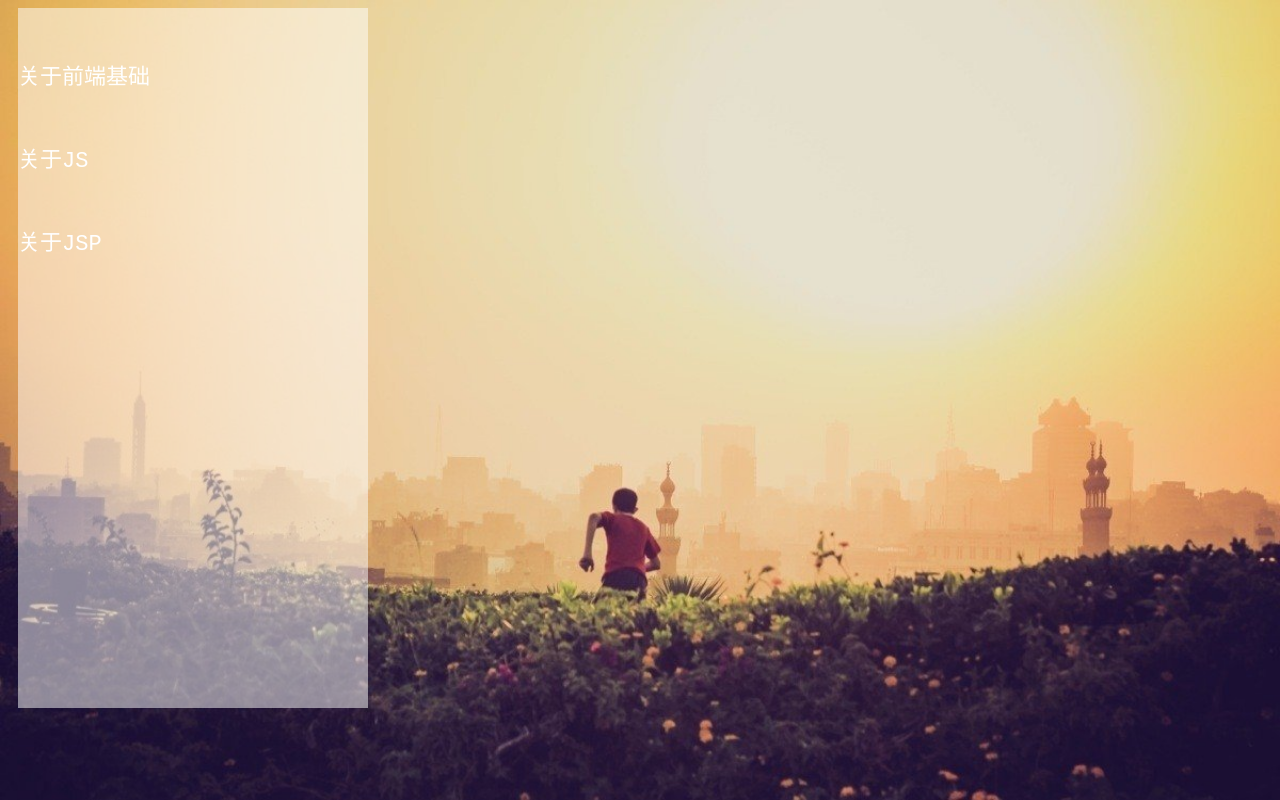
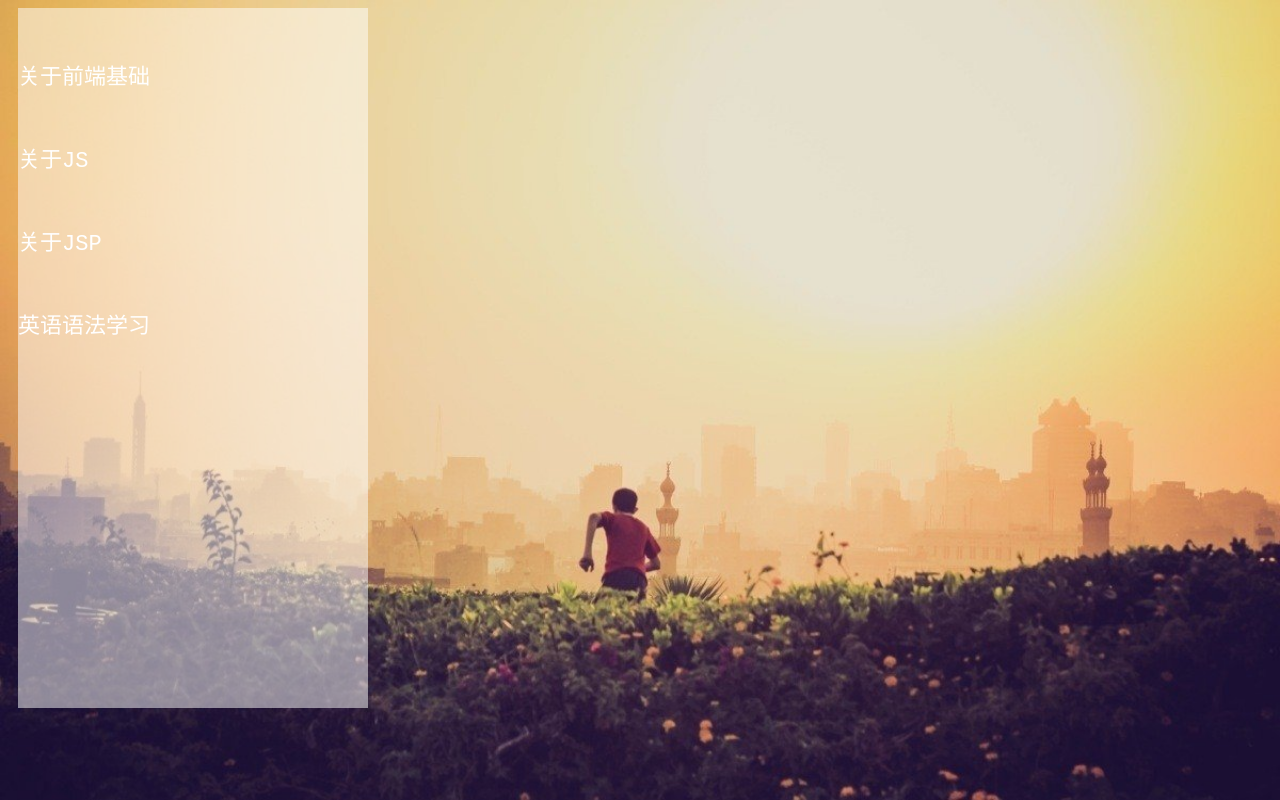
Before and after one commit to muzhistyle/muzhistyle.github.io, a plain HTML site: page biji.html in a window 1280 px wide. Drawn offline with Linux system fonts and the light colour scheme.

Commit message:
Update biji.html

```diff
--- a/biji.html
+++ b/biji.html
@@ -67,6 +67,7 @@ background:rgba(255,255,255,0.8);
 <li><a href="https://app.yinxiang.com/shard/s24/nl/24319707/d556a388-c644-4166-a58a-07aa464a33a1">关于JS</a></li>
 
 <li><a href="https://app.yinxiang.com/shard/s24/nl/24319707/3645e806-94dd-4832-8d68-da28d17b2375">关于JSP</a></li>
+<li><a href="https://app.yinxiang.com/fx/6c9f48e8-b94b-4dcb-ae24-5dadcc0b5652">英语语法学习</a></li>
 </ul>
 </div>
 
```
